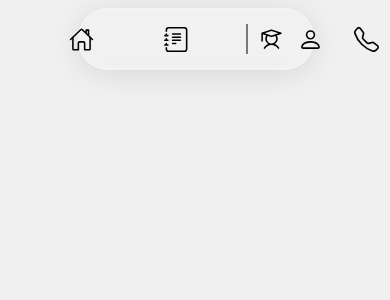
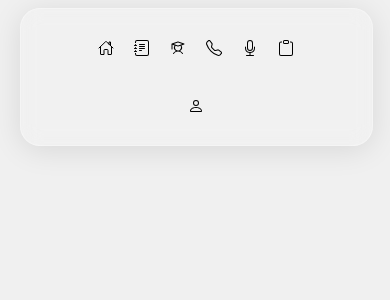
Before and after one commit to Prominence673/Tec7, a React (Vite) app: page / in a window 390 px wide. Shown: the top 300 px of the page. Built offline with nearby package versions, Linux system fonts and the light colour scheme.

Commit message:
Responsive para tablets, celulares, pc de escritorio y notebooks

```diff
--- a/src/styles/navbar.css
+++ b/src/styles/navbar.css
@@ -1,3 +1,4 @@
+/* ========  NAVBAR ======== */
 .nav-glass{
     background: rgba(255, 255, 255, 0.1);
     backdrop-filter: blur(10px);
@@ -64,3 +65,67 @@
     transform: translateY(-5px);
     background-color: rgba(205,205,205, 0.7);
 }
+/* ========  NOTEBOOKS / DESKTOP PEQUEÑO (≤1150px) ======== */
+@media (max-width: 1150px) {
+  .nav-glass {
+    width: 70%;
+    left: 15%;
+    height: 60px;
+    border-radius: 30px;
+  }
+  .nav-links,
+  .nav-links-right {
+    gap: 40px;
+  }
+  .nav-item {
+    font-size: 22px;
+    padding: 8px;
+  }
+  .line {
+    height: 25px;
+  }
+}
+/* ========  MÓVILES GRANDES (≤768px) ======== */
+@media (max-width: 768px) {
+  .nav-glass {
+    width: 90%;
+    left: 5%;
+    height: 50px;
+    border-radius: 20px;
+  }
+  .nav-links,
+  .nav-links-right {
+    gap: 20px;
+  }
+  .nav-item {
+    font-size: 18px;
+    padding: 6px;
+  }
+  .line {
+    height: 20px;
+  }
+}
+
+/* ========  MÓVILES PEQUEÑOS (≤480px) ======== */
+@media (max-width: 480px) {
+  .nav-glass {
+    flex-direction: column;
+    height: auto;
+    padding: 10px 0;
+  }
+  .nav-links,
+  .nav-links-right {
+    width: 100%;
+    justify-content: center;
+    gap: 10px;
+    padding: 0;
+    flex-wrap: wrap;
+  }
+  .nav-item {
+    font-size: 16px;
+    padding: 5px;
+  }
+  .line {
+    display: none;
+  }
+}
```
